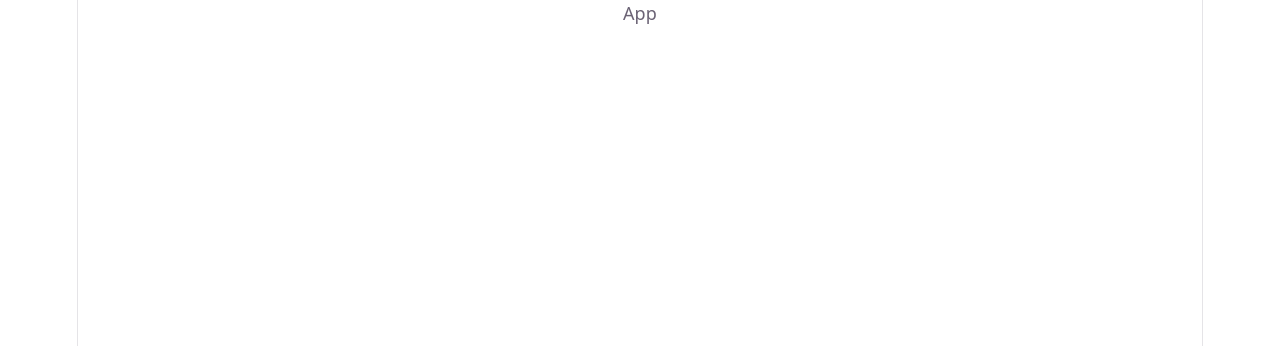
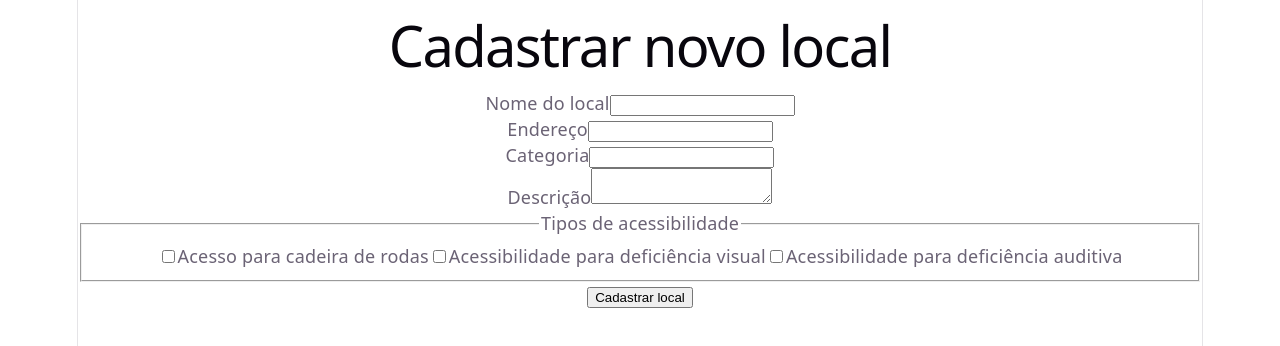
Before and after one commit to 1TDSPY-26/portal-locais-acessiveis, a React (Vite) app: page / in a window 1280 px wide. Shown: the top 346 px of the page. Built offline with nearby package versions, Linux system fonts and the light colour scheme.

Commit message:
feat : Criando a página cadastro

```diff
--- a/src/App.tsx
+++ b/src/App.tsx
@@ -1,7 +1,5 @@
-
+import Cadastro from './pages/Cadastro/Cadastro';
 
 export default function App() {
-  return (
-    <div>App</div>
-  )
+  return <Cadastro />;
 }
--- /dev/null
+++ b/src/pages/Cadastro/Cadastro.tsx
@@ -0,0 +1,160 @@
+import { useState } from 'react';
+
+function Cadastro() {
+  const [nome, setNome] = useState('');
+  const [endereco, setEndereco] = useState('');
+  const [categoria, setCategoria] = useState('');
+  const [descricao, setDescricao] = useState('');
+  const [acessibilidade, setAcessibilidade] = useState<string[]>([]);
+  const [erros, setErros] = useState<string[]>([]);
+
+function handleSubmit(e: React.FormEvent<HTMLFormElement>) {
+  e.preventDefault();
+
+  const novosErros: string[] = [];
+
+  if (!nome.trim()) {
+    novosErros.push('O nome do local é obrigatório.');
+  }
+
+  if (!endereco.trim()) {
+    novosErros.push('O endereço é obrigatório.');
+  }
+
+  if (!categoria.trim()) {
+    novosErros.push('A categoria é obrigatória.');
+  }
+
+  if (!descricao.trim()) {
+    novosErros.push('A descrição é obrigatória.');
+  }
+
+  if (acessibilidade.length === 0) {
+    novosErros.push('Selecione pelo menos um tipo de acessibilidade.');
+  }
+
+  setErros(novosErros);
+
+  if (novosErros.length === 0) {
+    alert('Formulário válido!');
+  }
+}
+
+  return (
+    <main>
+      <h1>Cadastrar novo local</h1>
+
+      {erros.length > 0 && (
+        <div role="alert">
+            <h2>Corrija os seguintes erros:</h2>
+
+            <ul>
+            {erros.map((erro) => (
+                <li key={erro}>{erro}</li>
+            ))}
+            </ul>
+        </div>
+        )}
+
+      <form onSubmit={handleSubmit}>
+        <div>
+          <label htmlFor="nome">Nome do local</label>
+          <input
+            id="nome"
+            type="text"
+            value={nome}
+            onChange={(e) => setNome(e.target.value)}
+          />
+        </div>
+
+        <div>
+          <label htmlFor="endereco">Endereço</label>
+          <input
+            id="endereco"
+            type="text"
+            value={endereco}
+            onChange={(e) => setEndereco(e.target.value)}
+          />
+        </div>
+
+        <div>
+          <label htmlFor="categoria">Categoria</label>
+          <input
+            id="categoria"
+            type="text"
+            value={categoria}
+            onChange={(e) => setCategoria(e.target.value)}
+          />
+        </div>
+
+        <div>
+          <label htmlFor="descricao">Descrição</label>
+          <textarea
+            id="descricao"
+            value={descricao}
+            onChange={(e) => setDescricao(e.target.value)}
+          />
+        </div>
+
+        <fieldset>
+          <legend>Tipos de acessibilidade</legend>
+
+          <label>
+            <input
+              type="checkbox"
+              value="Cadeira de rodas"
+              onChange={(e) => {
+                if (e.target.checked) {
+                  setAcessibilidade([...acessibilidade, e.target.value]);
+                } else {
+                  setAcessibilidade(
+                    acessibilidade.filter((item) => item !== e.target.value)
+                  );
+                }
+              }}
+            />
+            Acesso para cadeira de rodas
+          </label>
+
+          <label>
+            <input
+              type="checkbox"
+              value="Deficiência visual"
+              onChange={(e) => {
+                if (e.target.checked) {
+                  setAcessibilidade([...acessibilidade, e.target.value]);
+                } else {
+                  setAcessibilidade(
+                    acessibilidade.filter((item) => item !== e.target.value)
+                  );
+                }
+              }}
+            />
+            Acessibilidade para deficiência visual
+          </label>
+
+          <label>
+            <input
+              type="checkbox"
+              value="Deficiência auditiva"
+              onChange={(e) => {
+                if (e.target.checked) {
+                  setAcessibilidade([...acessibilidade, e.target.value]);
+                } else {
+                  setAcessibilidade(
+                    acessibilidade.filter((item) => item !== e.target.value)
+                  );
+                }
+              }}
+            />
+            Acessibilidade para deficiência auditiva
+          </label>
+        </fieldset>
+
+        <button type="submit">Cadastrar local</button>
+      </form>
+    </main>
+  );
+}
+
+export default Cadastro;
```
